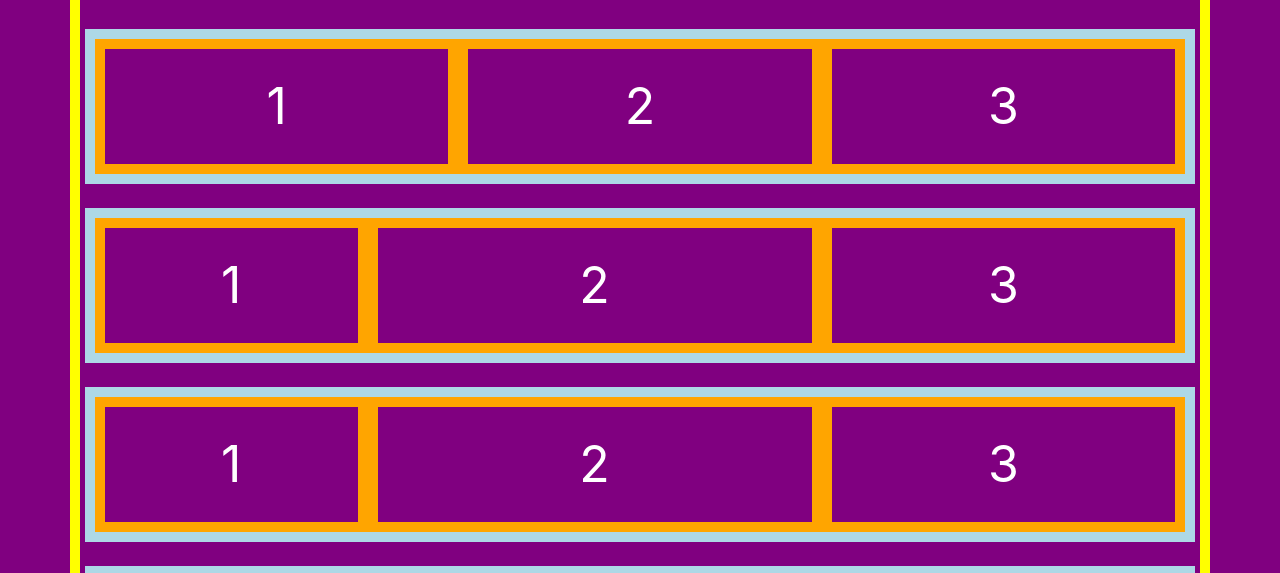
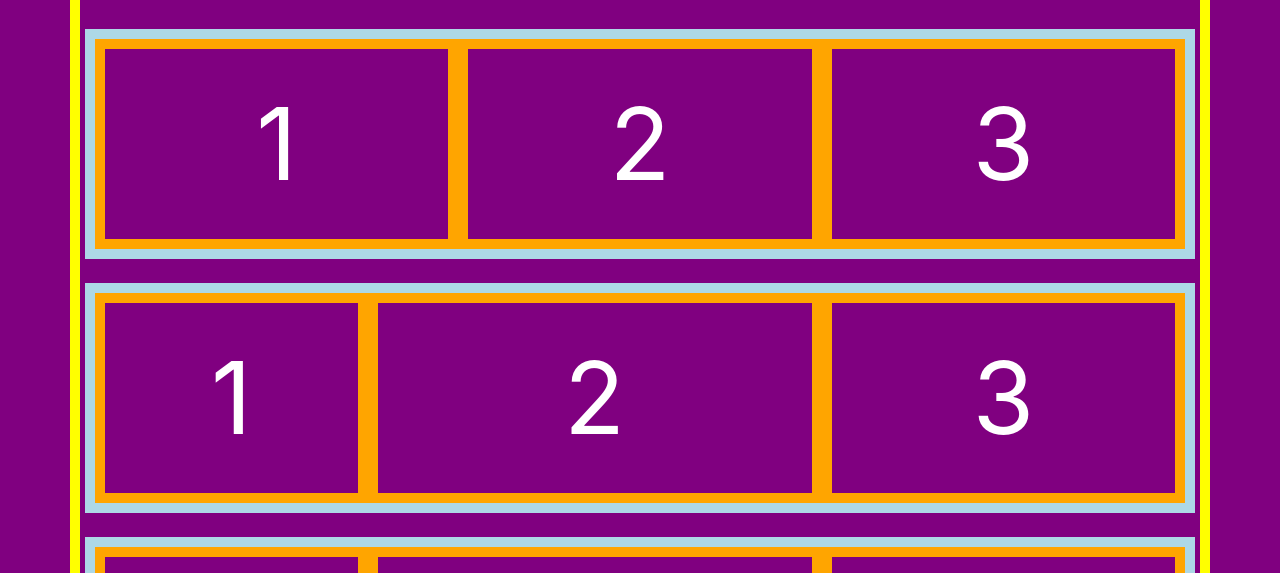
Before and after one commit to anapnbs/bootstrap_course, a plain HTML site: page 02_basic/02_col1.html in a window 1280 px wide. Shown: the part 161-734 px from the top of the page. Drawn offline with nearby package versions, Linux system fonts and the light colour scheme.

Commit message:
flex updated

```diff
--- a/02_basic/style.css
+++ b/02_basic/style.css
@@ -1,5 +1,6 @@
 *, *::before, *::after {
-    box-sizing: border-box;
+    -webkit-box-sizing: border-box;
+            box-sizing: border-box;
 }
 
 body {
@@ -31,9 +32,10 @@ body {
 .container>.row>div {
     padding: 20px 10px;
     border: 10px solid orange;
-    font-size: 50px;
-    display: flex;
-    justify-content: center;
+    font-size: 100px;
+    text-align: center;
+    /* display: flex;
+    justify-content: center; */
 }
 
 .container>.row>div>p {
```
Also changed, not shown: 02_basic/01_cssflex.html (+16 -3 lines).
